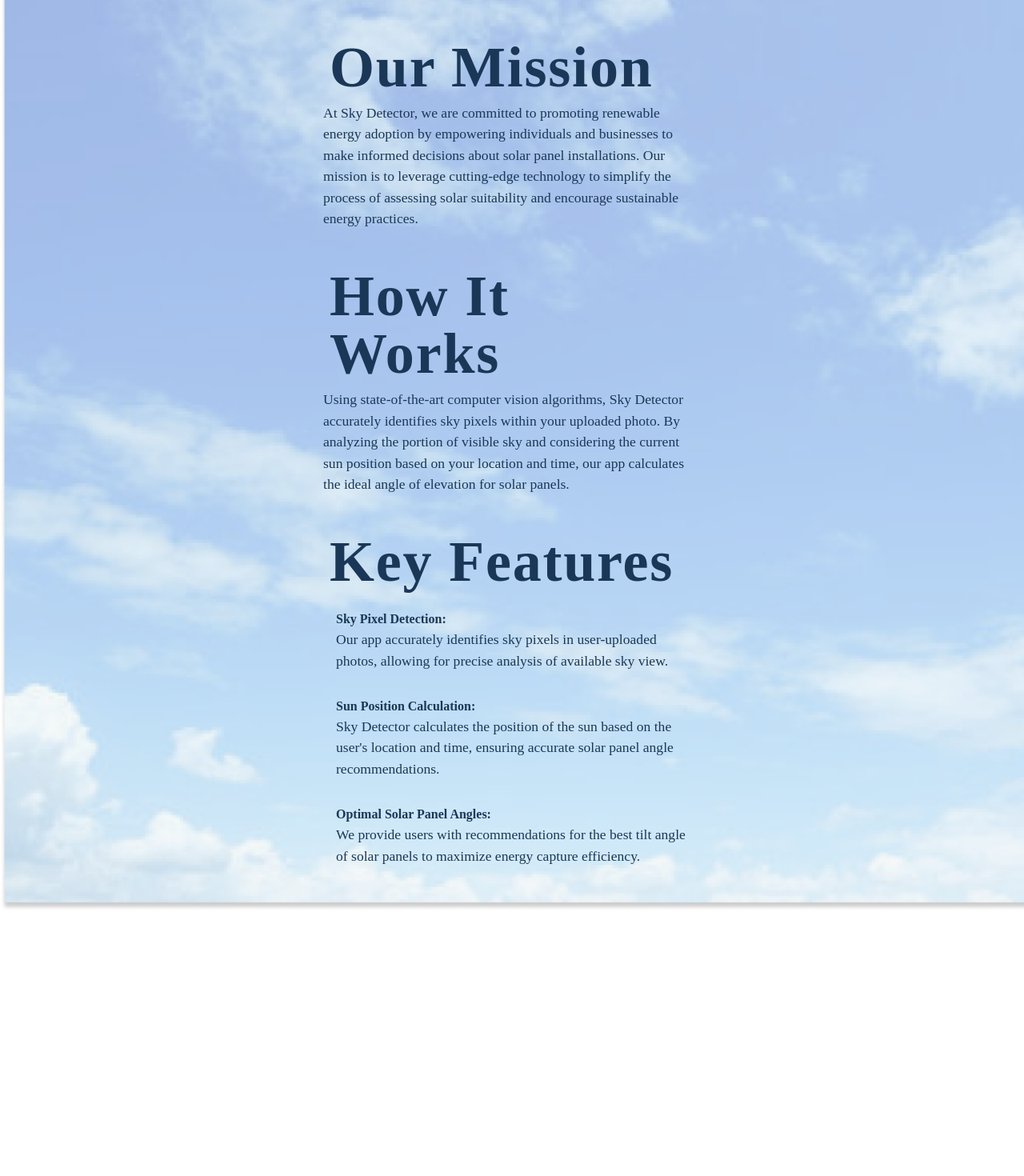
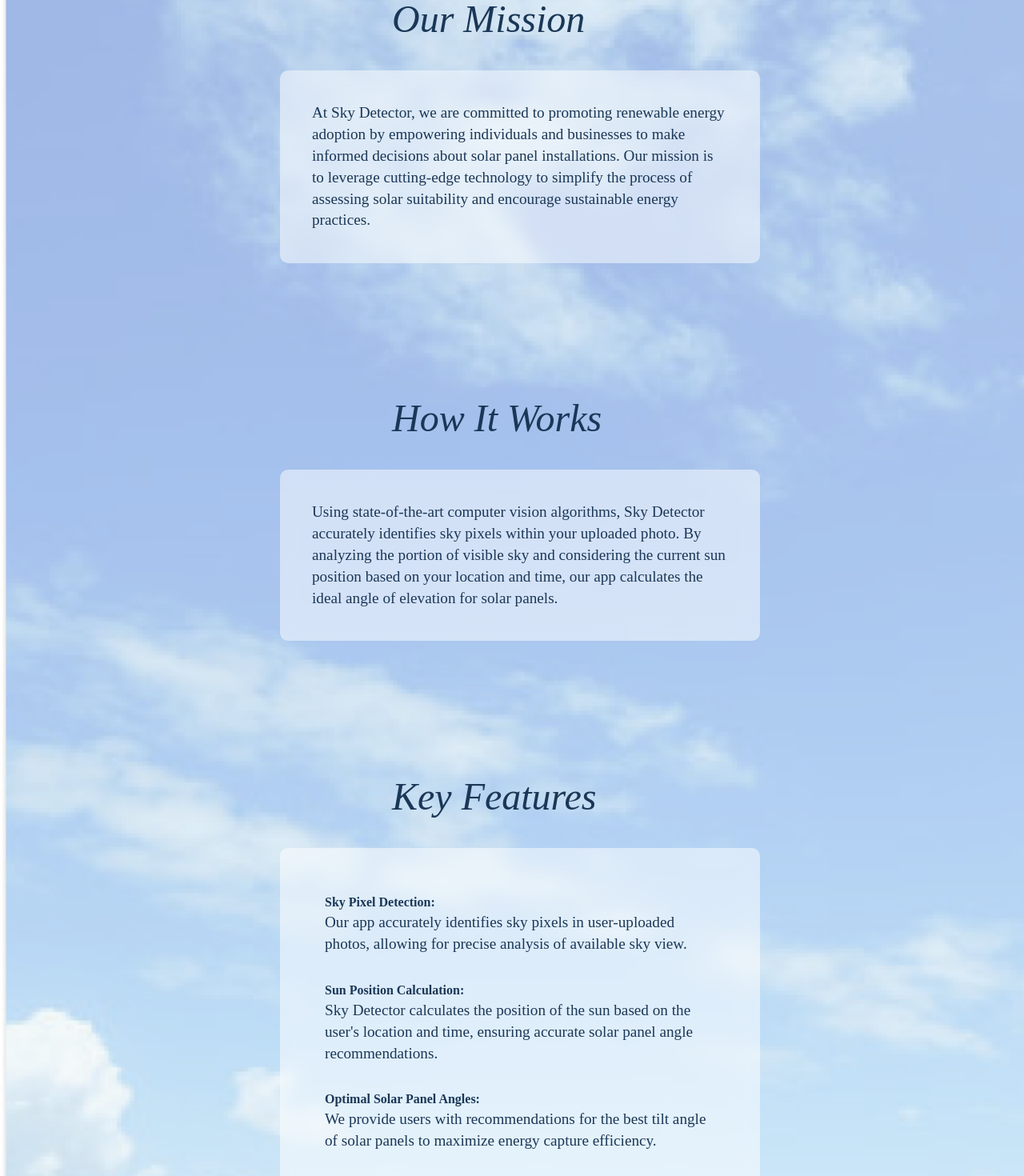
Before and after one commit to mansiijoshii/Sky-Detector-Web, a React (Create React App) app in the folder sky/: page /about in a window 1280 px wide. Shown: the part 280-1750 px from the top of the page at 80% size. Before the commit the page ends 1419 px from the top, so only its background shows below. Built offline with nearby package versions, Linux system fonts and the light colour scheme; no server answers.

Commit message:
scrool up button

```diff
--- /dev/null
+++ b/sky/src/Components/about/about.css
@@ -0,0 +1,18 @@
+.card {
+  width: 600px; /* Set the desired width for the card */
+  padding: 40px; /* Adjust padding as needed */
+  background-color: rgba(
+    255,
+    255,
+    255,
+    0.5
+  ); /* Set the background color with transparency */
+  border-radius: 10px; /* Optional: Adjust border radius */
+  backdrop-filter: blur(10px); /* Apply blur effect to the background */
+}
+
+.card p {
+  font-size: 1.2rem; /* Adjust font size as needed */
+  line-height: 1.4; /* Adjust line height as needed */
+  margin: 0; /* Remove default margin */
+}
--- a/sky/src/Components/about/index.js
+++ b/sky/src/Components/about/index.js
@@ -1,42 +1,83 @@
-import React from 'react'
+import React, { useEffect } from "react";
 import bg from "../Assets/bg.png";
+import "./about.css";
+import AOS from "aos";
+import "aos/dist/aos.css"; // Import AOS CSS
 
-const About = () =>{
+const About = () => {
+  useEffect(() => {
+    AOS.init(); // Initialize AOS when the component mounts
+  }, []); // Empty dependency array ensures this effect runs only once after initial render
 
-    return(
-        <div
-        className='w-full h-100% bg-no-repeat bg-cover'
-        style={{backgroundImage: `url(${bg})`}}>
-        <div className=" w-50% flex flex-col justify-left mt-40 lg:px-96 md:px-20">
-
-                <div className="font-poppins m-10">
-                    <p className="text-[#1B3757] text-6xl font-bold italic ml-20">
-                        About US
-                    </p>
-                </div>
-                <div className='m-5 text-[#1B3757]'>
-                    <h1>Our Mission</h1>
-                    <p className="font-rose text-[1.1rem] ">At Sky Detector, we are committed to promoting renewable energy adoption by empowering individuals and businesses to make informed decisions about solar panel installations. Our mission is to leverage cutting-edge technology to simplify the process of assessing solar suitability and encourage sustainable energy practices.</p>
-                </div>
-                <div className='m-5 text-[#1B3757]'>
-                    <h1>How It Works</h1>
-                    <p className="font-rose text-[1.1rem] ">Using state-of-the-art computer vision algorithms, Sky Detector accurately identifies sky pixels within your uploaded photo. By analyzing the portion of visible sky and considering the current sun position based on your location and time, our app calculates the ideal angle of elevation for solar panels.</p>
-                </div>
-                <div className='m-5 text-[#1B3757]'>
-                    <h1>Key Features</h1>
-                    <ol>
-                        <li><h2 className='font-bold'>Sky Pixel Detection: </h2><p className="font-rose text-[1.1rem]">Our app accurately identifies sky pixels in user-uploaded photos, allowing for precise analysis of available sky view.</p></li>
-                        <li><h2 className='font-bold'>Sun Position Calculation: </h2><p className="font-rose text-[1.1rem] ">Sky Detector calculates the position of the sun based on the user's location and time, ensuring accurate solar panel angle recommendations.</p></li>
-                        <li><h2 className='font-bold'>Optimal Solar Panel Angles:</h2><p className="font-rose text-[1.1rem] ">We provide users with recommendations for the best tilt angle of solar panels to maximize energy capture efficiency.</p></li>
-                    </ol>
-                    <p className=" m-5 font-rose text-[1.1rem] "></p>
-                </div>
-
+  return (
+    <div
+      className="w-full h-100% bg-no-repeat bg-cover"
+      style={{ backgroundImage: `url(${bg})` }}
+    >
+      <div className=" w-50% flex flex-col justify-center items-center mt-20 lg:px-96 md:px-20">
+        {/* Your component JSX */}
+        <div className="font-poppins m-5">
+          <p className="text-[#1B3757] text-6xl font-bold mb-20">About US</p>
+        </div>
+        <div className="m-5 text-[#1B3757] mb-[150px]">
+          <p className="fonr-bold italic text-5xl mb-10 ml-40">Our Mission</p>
+          <div data-aos="flip-up" className="card ml-5">
+            <p className="text-[50rem] ">
+              At Sky Detector, we are committed to promoting renewable energy
+              adoption by empowering individuals and businesses to make informed
+              decisions about solar panel installations. Our mission is to
+              leverage cutting-edge technology to simplify the process of
+              assessing solar suitability and encourage sustainable energy
+              practices.
+            </p>
+          </div>
         </div>
 
+        <div className="m-5 text-[#1B3757] mb-[150px]">
+          <p className="fonr-bold italic text-5xl mb-10 ml-40">How It Works</p>
+          <div data-aos="flip-down" className="card ml-5">
+            <p className="text-[50rem] ">
+              Using state-of-the-art computer vision algorithms, Sky Detector
+              accurately identifies sky pixels within your uploaded photo. By
+              analyzing the portion of visible sky and considering the current
+              sun position based on your location and time, our app calculates
+              the ideal angle of elevation for solar panels.
+            </p>
+          </div>
         </div>
-    )
 
-}
+        <div className="m-5 text-[#1B3757] mb-[150px]">
+          <p className="fonr-bold italic text-5xl mb-10 ml-40">Key Features</p>
+          <div data-aos="flip-up" className="card ml-5">
+            <ol>
+              <li>
+                <h2 className="font-bold">Sky Pixel Detection: </h2>
+                <p className="font-rose text-[50rem]">
+                  Our app accurately identifies sky pixels in user-uploaded
+                  photos, allowing for precise analysis of available sky view.
+                </p>
+              </li>
+              <li>
+                <h2 className="font-bold">Sun Position Calculation: </h2>
+                <p className="font-rose text-[50rem] ">
+                  Sky Detector calculates the position of the sun based on the
+                  user's location and time, ensuring accurate solar panel angle
+                  recommendations.
+                </p>
+              </li>
+              <li>
+                <h2 className="font-bold">Optimal Solar Panel Angles:</h2>
+                <p className="font-rose text-[50rem] ">
+                  We provide users with recommendations for the best tilt angle
+                  of solar panels to maximize energy capture efficiency.
+                </p>
+              </li>
+            </ol>
+          </div>
+        </div>
+      </div>
+    </div>
+  );
+};
 
 export default About;
--- /dev/null
+++ b/sky/src/Components/scrollUp.jsx
@@ -0,0 +1,43 @@
+import React, { useState, useEffect } from "react";
+import { IoIosArrowUp } from "react-icons/io";
+
+const ScrollToTopButton = () => {
+  const [isVisible, setIsVisible] = useState(false);
+
+  useEffect(() => {
+    const toggleVisibility = () => {
+      if (window.pageYOffset > 300) {
+        // Adjust the value (300) to your preference
+        setIsVisible(true);
+      } else {
+        setIsVisible(false);
+      }
+    };
+
+    window.addEventListener("scroll", toggleVisibility);
+
+    return () => {
+      window.removeEventListener("scroll", toggleVisibility);
+    };
+  }, []);
+
+  const scrollToTop = () => {
+    window.scrollTo({
+      top: 0,
+      behavior: "smooth",
+    });
+  };
+
+  return (
+    <button
+      onClick={scrollToTop}
+      className={`fixed bottom-20 right-10 z-50 bg-transparent border-none rounded-full w-12 h-12 flex justify-center items-center ${
+        isVisible ? "visible" : "invisible"
+      }`}
+    >
+      <IoIosArrowUp size={24} color="#fff" />
+    </button>
+  );
+};
+
+export default ScrollToTopButton;
```
Also changed, not shown: sky/src/robots.txt (added).
